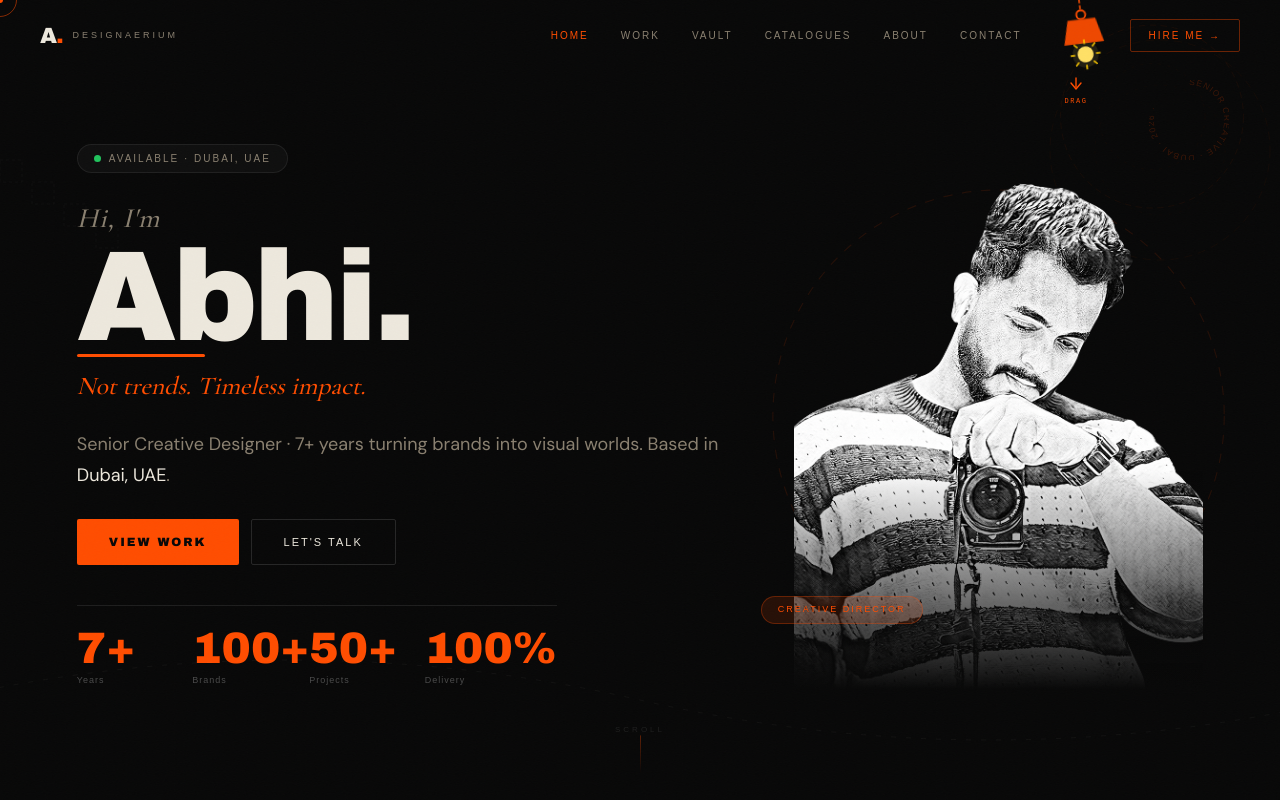
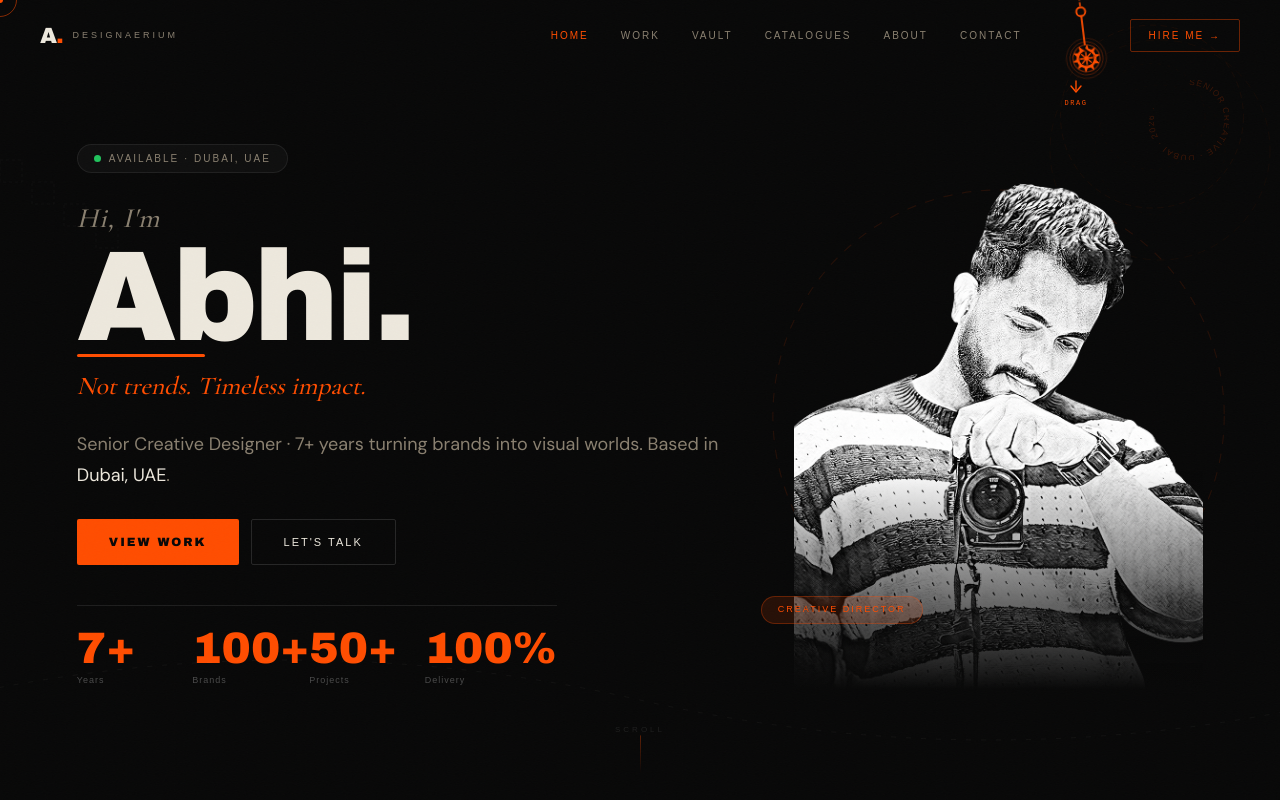
Before and after one commit to Artificer-cloud/adesignaerium, a Next.js app: page / in a window 1280 px wide. Shown: the top 800 px of the page. Built offline with nearby package versions, Linux system fonts and the light colour scheme; a web font is replaced by a local one.

Commit message:
feat: rebuild ThemeToggle — cog icon with sun/moon bulb

```diff
--- a/src/components/ThemeToggle.tsx
+++ b/src/components/ThemeToggle.tsx
@@ -60,8 +60,29 @@ export default function ThemeToggle() {
   const pull    = stretch * 36
   const cordLen = 28 + pull
 
-  const bulbFill = glow ? '#fffbe6' : (isDark ? '#ffe066' : '#c0b090')
-  const rayColor = glow ? '#ffcc00' : (isDark ? '#ffcc00' : '#8a7a55')
+  // Icon sits at this center inside the swinging group
+  const cx = 22
+  const cy = 42
+
+  // Colours
+  const O  = '#ff4d00'                          // orange
+  const Od = isDark ? O : 'rgba(255,77,0,0.5)' // orange dimmed in light mode
+
+  // Cog: 10 teeth, inner radius 10, outer 13.5, body fill orange
+  const COG_TEETH    = 10
+  const COG_INNER    = 10
+  const COG_OUTER    = 13.5
+  const TOOTH_HALF   = (Math.PI / COG_TEETH) * 0.42  // tooth arc half-width
+
+  const cogPath = Array.from({ length: COG_TEETH }, (_, i) => {
+    const a0 = (i / COG_TEETH) * Math.PI * 2 - Math.PI / 2
+    const a1 = a0 + TOOTH_HALF
+    const a2 = a0 + (Math.PI / COG_TEETH) - TOOTH_HALF
+    const a3 = a0 + (Math.PI / COG_TEETH)
+    const p = (r: number, a: number) => `${(cx + Math.cos(a) * r).toFixed(2)},${(cy + Math.sin(a) * r).toFixed(2)}`
+    return `L${p(COG_INNER, a0)} L${p(COG_OUTER, a1)} L${p(COG_OUTER, a2)} L${p(COG_INNER, a3)}`
+  }).join(' ')
+  const cogD = `M${(cx + COG_INNER).toFixed(2)},${cy.toFixed(2)} ${cogPath} Z`
 
   return (
     <div
@@ -84,87 +105,139 @@ export default function ThemeToggle() {
       onPointerUp={onPointerUp}
       onPointerCancel={onPointerUp}
     >
-      <svg width="44" height="130" viewBox="0 0 44 130" style={{ overflow: 'visible' }}>
-        {/* Ceiling mount */}
-        <rect x="14" y="0" width="16" height="3" rx="1.5" fill="var(--border)" />
-        <rect x="20" y="3" width="4" height="4" rx="1" fill="var(--dim)" />
+      <svg width="44" height="136" viewBox="0 0 44 136" style={{ overflow: 'visible' }}>
 
-        {/* Swinging lamp group */}
+        {/* ── Ceiling mount ── */}
+        <rect x="13" y="0" width="18" height="3" rx="1.5" fill="var(--border)" />
+        <rect x="20" y="3" width="4"  height="4" rx="1"   fill="var(--dim)"    />
+
+        {/* ── Swinging group ── */}
         <g style={{
           transformOrigin: '22px 0px',
           animation: pulling ? 'none' : 'lampSwing 3s cubic-bezier(.45,.05,.55,.95) infinite',
           transform: snap ? 'rotate(0deg)' : undefined,
           transition: snap ? 'transform 0.5s cubic-bezier(0.34,1.56,0.64,1)' : 'none',
         }}>
+
           {/* Cord */}
           <line x1="22" y1="6" x2="22" y2={6 + cordLen}
-            stroke={isDark ? '#ff4d00' : '#777'}
+            stroke={isDark ? O : '#666'}
             strokeWidth="1.5" strokeDasharray="3,3" strokeLinecap="round"
             style={{ transition: snap ? 'all 0.4s cubic-bezier(0.34,1.56,0.64,1)' : 'none' }}
           />
+
           {/* Pull ring */}
           <circle cx="22" cy={6 + cordLen + 5} r="4.5"
-            fill="none" stroke="#ff4d00" strokeWidth="1.8"
+            fill="none" stroke={O} strokeWidth="1.8"
             style={{
               transition: snap ? 'all 0.4s cubic-bezier(0.34,1.56,0.64,1)' : 'none',
               animation: pulling ? 'none' : 'ringPulse 3s ease-in-out infinite',
             }}
           />
 
-          {/* Lamp shade + bulb group */}
+          {/* ── Icon group — translates down with cord ── */}
           <g style={{
             transform: `translateY(${6 + cordLen + 10}px)`,
             transition: snap ? 'transform 0.4s cubic-bezier(0.34,1.56,0.64,1)' : 'none',
           }}>
-            {/* Shade */}
-            <path d="M8,0 L2,24 L42,24 L36,0 Z" fill="#ff4d00" opacity="0.93" />
-            <path d="M8,0 L36,0" stroke="#cc3d00" strokeWidth="1" />
-            <path d="M2,24 L42,24" stroke="rgba(0,0,0,0.25)" strokeWidth="1" />
-            {glow && <path d="M8,0 L2,24 L42,24 L36,0 Z" fill="rgba(255,249,200,0.15)" />}
 
-            {/* Glow halo behind bulb */}
-            <circle cx="22" cy="35" r={glow ? 18 : (isDark ? 13 : 9)}
-              fill={glow ? 'rgba(255,249,200,0.3)' : (isDark ? 'rgba(255,224,102,0.1)' : 'transparent')}
+            {/* ① Vertical stem connecting cord to icon */}
+            <line x1={cx} y1="0" x2={cx} y2="28"
+              stroke={Od} strokeWidth="1.8" strokeLinecap="round"
+              style={{ transition: 'stroke 0.4s ease' }}
+            />
+
+            {/* ② Three concentric halo rings */}
+            <circle cx={cx} cy={cy} r="20"
+              fill="none"
+              stroke={isDark ? 'rgba(255,77,0,0.18)' : 'rgba(255,77,0,0.08)'}
+              strokeWidth="1"
+              style={{ transition: 'all 0.5s ease' }}
+            />
+            <circle cx={cx} cy={cy} r="16.5"
+              fill="none"
+              stroke={isDark ? 'rgba(255,77,0,0.28)' : 'rgba(255,77,0,0.12)'}
+              strokeWidth="1"
+              style={{ transition: 'all 0.5s ease' }}
+            />
+            <circle cx={cx} cy={cy} r="13.5"
+              fill="none"
+              stroke={isDark ? 'rgba(255,77,0,0.42)' : 'rgba(255,77,0,0.2)'}
+              strokeWidth="1.2"
               style={{ transition: 'all 0.5s ease' }}
             />
 
-            {/* BULB — sun icon (dark mode) */}
+            {/* ③ Glow halo burst on toggle */}
+            {glow && (
+              <circle cx={cx} cy={cy} r="22"
+                fill="rgba(255,100,0,0.18)"
+                style={{ transition: 'all 0.5s ease' }}
+              />
+            )}
+
+            {/* ④ Cog/gear shape — solid orange, teeth on outside */}
+            <path d={cogD}
+              fill={Od}
+              style={{ transition: 'fill 0.4s ease' }}
+            />
+
+            {/* ⑤ Inner circle cutout (dark hole inside cog) */}
+            <circle cx={cx} cy={cy} r="7.5"
+              fill={isDark ? '#0a0808' : '#f0ede8'}
+              style={{ transition: 'fill 0.4s ease' }}
+            />
+
+            {/* ⑥ SUN — shown in dark mode */}
             {isDark && (
               <g>
-                {[0,45,90,135,180,225,270,315].map((angle) => {
-                  const rad = (angle * Math.PI) / 180
-                  return <line key={angle}
-                    x1={22 + Math.cos(rad) * 11} y1={35 + Math.sin(rad) * 11}
-                    x2={22 + Math.cos(rad) * 14.5} y2={35 + Math.sin(rad) * 14.5}
-                    stroke={rayColor} strokeWidth="1.5" strokeLinecap="round"
-                    style={{ transition: 'stroke 0.4s ease' }}
-                  />
+                {/* 8 rays */}
+                {Array.from({ length: 8 }, (_, i) => {
+                  const a = (i / 8) * Math.PI * 2 - Math.PI / 2
+                  return (
+                    <line key={i}
+                      x1={cx + Math.cos(a) * 3.5} y1={cy + Math.sin(a) * 3.5}
+                      x2={cx + Math.cos(a) * 6.2} y2={cy + Math.sin(a) * 6.2}
+                      stroke={glow ? '#ffe066' : O}
+                      strokeWidth="1.3" strokeLinecap="round"
+                      style={{ transition: 'stroke 0.4s ease' }}
+                    />
+                  )
                 })}
-                <circle cx="22" cy="35" r="8" fill={bulbFill}
-                  style={{ transition: 'fill 0.4s ease', filter: glow ? 'drop-shadow(0 0 5px #ffe066)' : 'none' }}
+                {/* Sun core */}
+                <circle cx={cx} cy={cy} r="2.8"
+                  fill={glow ? '#ffe066' : O}
+                  style={{ transition: 'fill 0.4s ease', filter: glow ? 'drop-shadow(0 0 3px #ffe066)' : 'none' }}
                 />
               </g>
             )}
 
-            {/* BULB — moon icon (light mode) */}
+            {/* ⑦ MOON — shown in light mode */}
             {!isDark && (
               <g>
-                <circle cx="22" cy="35" r="8" fill={bulbFill} style={{ transition: 'fill 0.4s ease' }} />
-                <circle cx="25.5" cy="32" r="6.5" fill="var(--surface)" style={{ transition: 'fill 0.4s ease' }} />
-                <circle cx="33" cy="28" r="0.9" fill="#8a8070" opacity="0.6" />
-                <circle cx="30" cy="23" r="0.6" fill="#8a8070" opacity="0.4" />
+                {/* Moon body */}
+                <circle cx={cx - 0.8} cy={cy} r="4.2"
+                  fill="rgba(255,77,0,0.5)"
+                  style={{ transition: 'fill 0.4s ease' }}
+                />
+                {/* Crescent cutout */}
+                <circle cx={cx + 1.8} cy={cy - 1.2} r="3.2"
+                  fill={isDark ? '#0a0808' : '#f0ede8'}
+                  style={{ transition: 'fill 0.4s ease' }}
+                />
               </g>
             )}
+
           </g>
         </g>
 
-        {/* Bounce arrow */}
+        {/* ── Bounce arrow ── */}
         <g style={{ animation: 'arrowBounce 1.6s ease-in-out infinite' }}>
-          <line x1="22" y1="102" x2="22" y2="111" stroke="#ff4d00" strokeWidth="1.4" strokeLinecap="round" />
-          <polyline points="17,107 22,113 27,107" fill="none" stroke="#ff4d00" strokeWidth="1.4" strokeLinecap="round" strokeLinejoin="round" />
+          <line x1="22" y1="108" x2="22" y2="117" stroke={O} strokeWidth="1.4" strokeLinecap="round" />
+          <polyline points="17,113 22,119 27,113" fill="none" stroke={O} strokeWidth="1.4" strokeLinecap="round" strokeLinejoin="round" />
         </g>
 
-        <text x="22" y="127" textAnchor="middle" fill="#ff4d00" fontSize="7" fontFamily="monospace" letterSpacing="1.5">DRAG</text>
+        <text x="22" y="132" textAnchor="middle" fill={O} fontSize="7" fontFamily="monospace" letterSpacing="1.5">DRAG</text>
+
       </svg>
 
       <style>{`
@@ -173,8 +246,8 @@ export default function ThemeToggle() {
           50%      { transform: rotate(7deg);  }
         }
         @keyframes ringPulse {
-          0%,100% { opacity: 1; }
-          50%      { opacity: 0.4; }
+          0%,100% { opacity: 1;   }
+          50%      { opacity: 0.3; }
         }
         @keyframes arrowBounce {
           0%,100% { transform: translateY(0px); }
```
